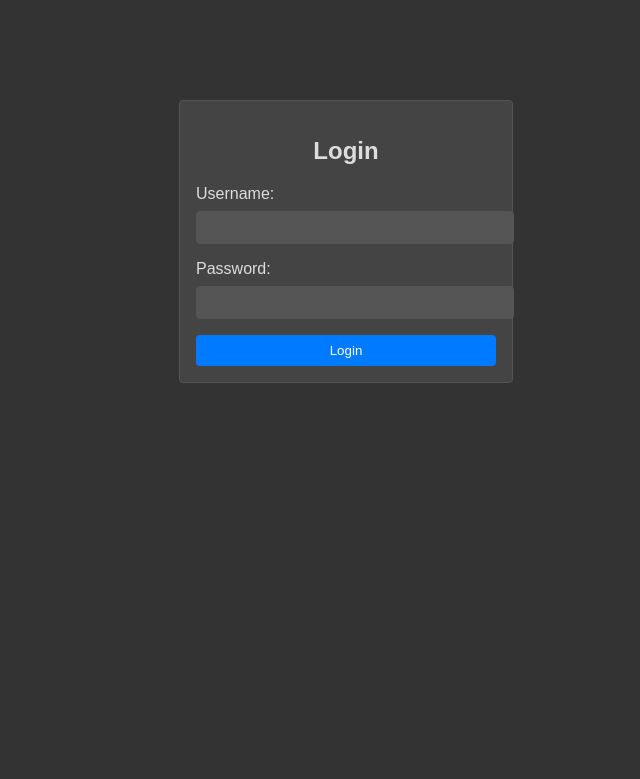
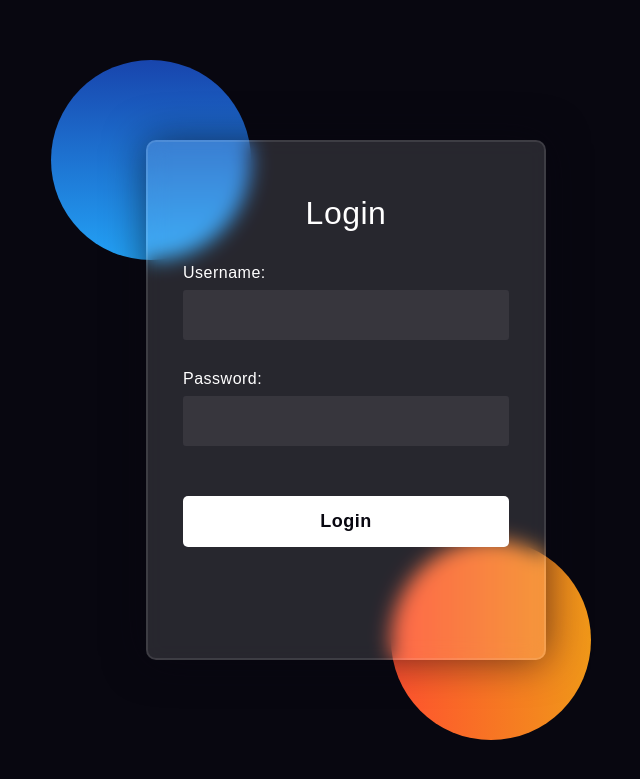
Before and after one commit to Basim03/E-commerce-fake-review-detection-and-monitoring-system, a Flask app: page / in a window 1280 px wide. Shown: the top 779 px of the page, without its empty margins (294-934 px from the left). Run offline with Flask 3, Linux system fonts and the light colour scheme; parts of the project's set-up code (start-up, migrations or seed data) failed here and were passed over.

Commit message:
Changes to be committed: 	modified:   E commerce fake review detection/static/login.css 	modified:   E commerce fake review detection/static/style.css 	modified:   E commerce fake review detection/templates/index.html 	modified:   E commerce fake review detection/templates/login.html

```diff
--- a/E commerce fake review detection/static/login.css
+++ b/E commerce fake review detection/static/login.css
@@ -1,4 +1,4 @@
-body {
+/* body {
     font-family: Arial, sans-serif;
     background-color: #333;
     color: #fff;
@@ -57,4 +57,127 @@ button:hover {
 .error {
     color: red;
     text-align: center;
+} */
+
+*,
+*:before,
+*:after{
+    padding: 0;
+    margin: 0;
+    box-sizing: border-box;
 }
+body{
+    background-color: #080710;
+}
+.background{
+    width: 430px;
+    height: 520px;
+    position: absolute;
+    transform: translate(-50%,-50%);
+    left: 50%;
+    top: 50%;
+}
+.background .shape{
+    height: 200px;
+    width: 200px;
+    position: absolute;
+    border-radius: 50%;
+}
+.shape:first-child{
+    background: linear-gradient(
+        #1845ad,
+        #23a2f6
+    );
+    left: -80px;
+    top: -80px;
+}
+.shape:last-child{
+    background: linear-gradient(
+        to right,
+        #ff512f,
+        #f09819
+    );
+    right: -30px;
+    bottom: -80px;
+}
+form{
+    height: 520px;
+    width: 400px;
+    background-color: rgba(255,255,255,0.13);
+    position: absolute;
+    transform: translate(-50%,-50%);
+    top: 50%;
+    left: 50%;
+    border-radius: 10px;
+    backdrop-filter: blur(10px);
+    border: 2px solid rgba(255,255,255,0.1);
+    box-shadow: 0 0 40px rgba(8,7,16,0.6);
+    padding: 50px 35px;
+}
+form *{
+    font-family: 'Poppins',sans-serif;
+    color: #ffffff;
+    letter-spacing: 0.5px;
+    outline: none;
+    border: none;
+}
+form h3{
+    font-size: 32px;
+    font-weight: 500;
+    line-height: 42px;
+    text-align: center;
+}
+
+label{
+    display: block;
+    margin-top: 30px;
+    font-size: 16px;
+    font-weight: 500;
+}
+input{
+    display: block;
+    height: 50px;
+    width: 100%;
+    background-color: rgba(255,255,255,0.07);
+    border-radius: 3px;
+    padding: 0 10px;
+    margin-top: 8px;
+    font-size: 14px;
+    font-weight: 300;
+}
+::placeholder{
+    color: #e5e5e5;
+}
+button{
+    margin-top: 50px;
+    width: 100%;
+    background-color: #ffffff;
+    color: #080710;
+    padding: 15px 0;
+    font-size: 18px;
+    font-weight: 600;
+    border-radius: 5px;
+    cursor: pointer;
+}
+.social{
+  margin-top: 30px;
+  display: flex;
+}
+.social div{
+  background: red;
+  width: 150px;
+  border-radius: 3px;
+  padding: 5px 10px 10px 5px;
+  background-color: rgba(255,255,255,0.27);
+  color: #eaf0fb;
+  text-align: center;
+}
+.social div:hover{
+  background-color: rgba(255,255,255,0.47);
+}
+.social .fb{
+  margin-left: 25px;
+}
+.social i{
+  margin-right: 4px;
+}
--- a/E commerce fake review detection/templates/index.html
+++ b/E commerce fake review detection/templates/index.html
@@ -8,7 +8,11 @@
     <title>Document</title>
 </head>
 <body>
-    <div class="container">
+    <div class="background">
+        <div class="shape"></div>
+        <div class="shape"></div>
+    </div>
+    <div class="container box">
         <h1>Fake Review Detector</h1>
         <form id="review-form" method="post" action="/analyze_review">
             <label for="review_text">Enter your review:</label>
--- a/E commerce fake review detection/templates/login.html
+++ b/E commerce fake review detection/templates/login.html
@@ -5,9 +5,13 @@
     <link rel="stylesheet" type="text/css" href="/static/login.css">
 </head>
 <body>
-    <div class="login-container">
-        <h2>Login</h2>
+    <div class="background">
+        <div class="shape"></div>
+        <div class="shape"></div>
+    </div>
+
         <form id="review-form" action="/route_to_index">
+            <h3>Login</h3>
             <div class="form-group">
                 <label for="username">Username:</label>
                 <input type="text" id="username" name="username" required>
@@ -17,8 +21,9 @@
                 <input type="password" id="password" name="password" required>
             </div>
             <button type="submit" >Login</button>
+
         </form>
-    </div>
+
 
     <script src="/static/script.js"></script>
 </body>
```
Also changed, not shown: E commerce fake review detection/static/style.css (+129 -0 lines).
